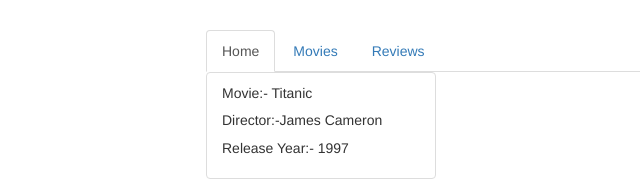
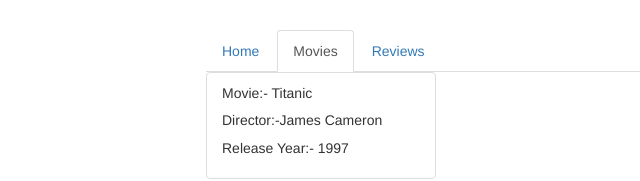
Before and after one commit to rahulsahay19/Angular-Routing, an Angular app: page /movies in a window 1280 px wide. Shown: the top 181 px of the page, without its empty margins (59-699 px from the left). Built offline with nearby package versions, Linux system fonts and the light colour scheme.

Commit message:
Fixed routing Visibility

```diff
--- a/src/app/app.component.html
+++ b/src/app/app.component.html
@@ -2,9 +2,11 @@
   <div class="row">
     <div class="col-xs-12 col-sm-10 col-md-8 col-sm-offset-1 col-md-offset-2">
       <ul class="nav nav-tabs">
-        <li role="presentation" class="active"><a routerLink="/">Home</a></li>
-        <li role="presentation"><a routerLink="/movies">Movies</a></li>
-        <li role="presentation"><a routerLink="/reviews">Reviews</a></li>
+        <li role="presentation"
+         routerLinkActive="active"
+         [routerLinkActiveOptions]="{exact:true}"><a routerLink="/">Home</a></li>
+        <li role="presentation" routerLinkActive="active"><a routerLink="/movies">Movies</a></li>
+        <li role="presentation" routerLinkActive="active"><a routerLink="/reviews">Reviews</a></li>
       </ul>
     </div>
   </div>
--- a/src/app/home/home.component.html
+++ b/src/app/home/home.component.html
@@ -1,2 +1,2 @@
 <h4>Welcome to NG 4 Routing</h4>
-<p>Currently, without routing :(</p>
+<p>Currently, with routing :)</p>
```
